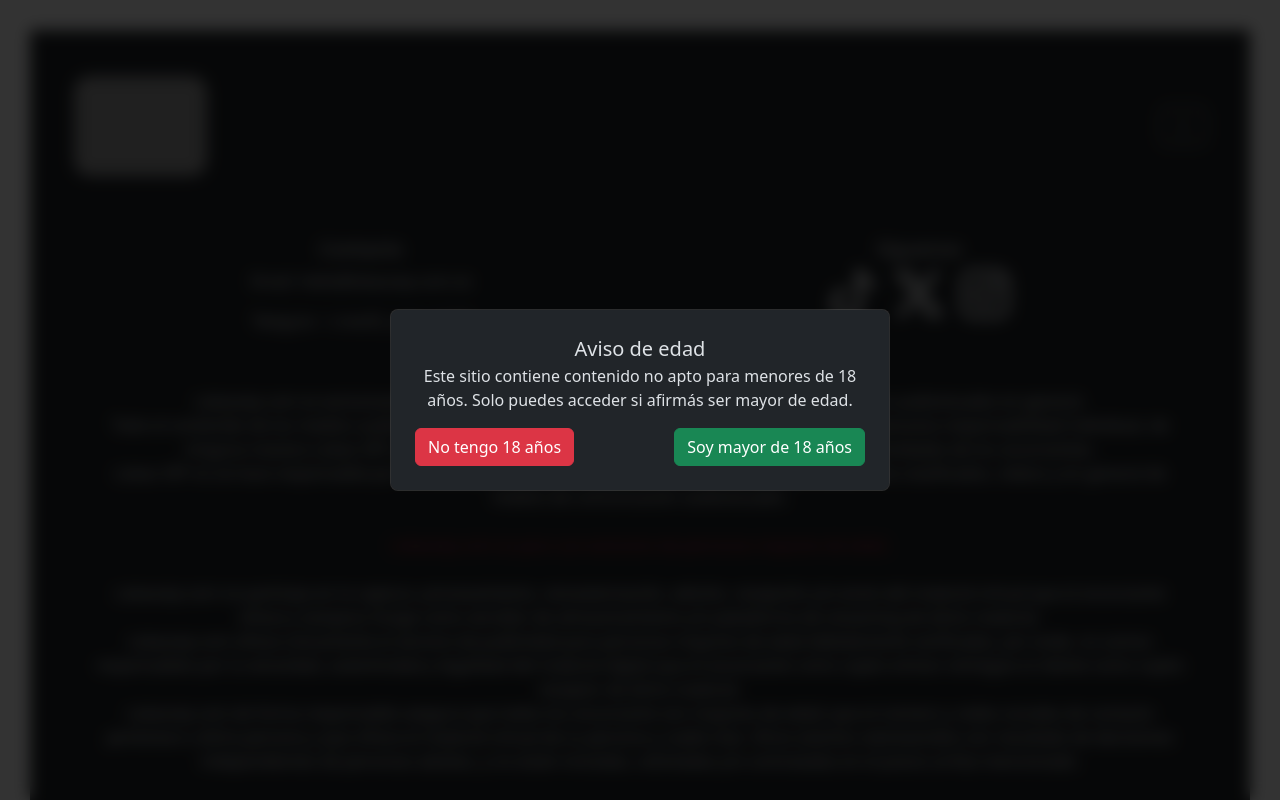
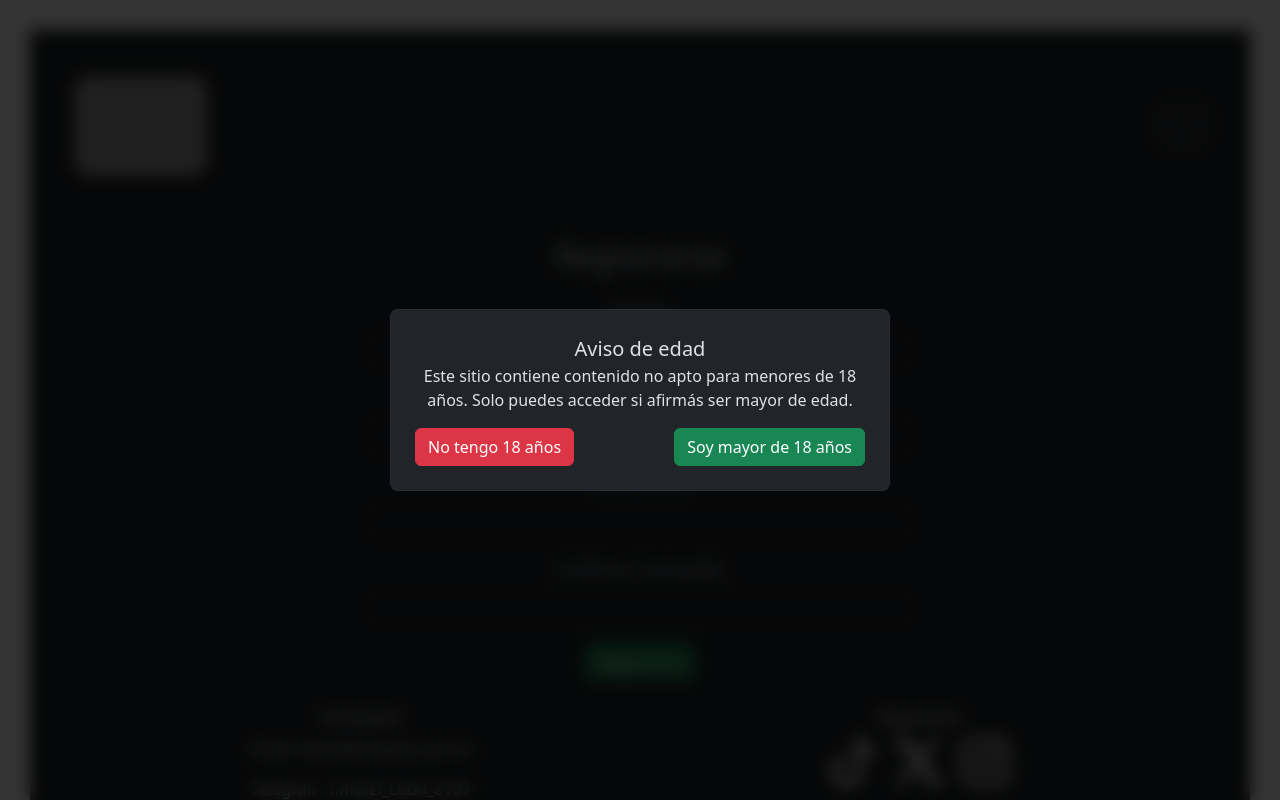
Before and after one commit to luisplata/agenda-react-AI, a React (Vite) app: page /register in a window 1280 px wide. Shown: the top 800 px of the page. Built offline with nearby package versions, Linux system fonts and the light colour scheme; no server answers; grey boxes are pictures that could not be loaded.

Commit message:
layout of dashboard page

```diff
--- a/src/AdminDashboard.tsx
+++ b/src/AdminDashboard.tsx
@@ -1,12 +1,26 @@
 import React from 'react';
+import DashboardLayout from './layouts/DashboardLayout'; // Import DashboardLayout
 
 const AdminDashboard: React.FC = () => {
+  // Define sidebar options specifically for the Admin Dashboard
+  const adminSidebarOptions = (
+    <div style={{ display: 'grid', gap: '10px' }}>
+      {/* Replace with actual admin options (buttons or links) */}
+      <button className="btn btn-secondary">Manage Users</button>
+      <button className="btn btn-secondary">View Reports</button>
+      <button className="btn btn-secondary">Settings</button>
+      {/* Add more admin options here */}
+    </div>
+  );
+
   return (
-    <div className="container mt-5">
-      <h2 className="text-center mb-4">Admin Dashboard</h2>
-      <p>Welcome to the admin dashboard. This is where admin-specific content and functionality will be placed.</p>
-      {/* Add more admin-specific content here */}
-    </div>
+    <DashboardLayout sidebarOptions={adminSidebarOptions}> {/* Pass admin options to DashboardLayout */}
+      <div className="container mt-5"> {/* Keep container for main content padding */}
+        <h2 className="text-center mb-4">Admin Dashboard</h2>
+        <p>Welcome to the admin dashboard. This is where admin-specific content and functionality will be placed.</p>
+        {/* Add more admin-specific content here */}
+      </div>
+    </DashboardLayout>
   );
 };
 
--- a/src/App.tsx
+++ b/src/App.tsx
@@ -6,7 +6,10 @@ import { Routes, Route, BrowserRouter } from 'react-router-dom';
 import ProfileDetail from './ProfileDetail';
 import AgeVerificationModal from "./components/AgeVerificationModal";
 import Login from './Login.tsx';
+import ModelDashboard from './ModelDashboard.tsx'; // Import ModelDashboard
+import AssistDashboard from './AssistDashboard.tsx'; // Import AssistDashboard
 import AdminDashboard from './AdminDashboard.tsx';
+import Register from './Register.tsx'; // Import Register component
 import { AuthProvider } from './context/AuthContext'; // Import AuthProvider
 import ProtectedRoute from './components/ProtectedRoute';
 
@@ -22,6 +25,9 @@ function App() {
               <Route path="/" element={<ProfilesList />} />
               <Route path="/profile/:id" element={<ProfileDetail />} />
               <Route path="/login" element={<Login />} />
+              <Route path="/register" element={<Register />} /> {/* Add route for Register */}
+              <Route path="/model/dashboard" element={<ModelDashboard />} /> {/* Add route for ModelDashboard */}
+              <Route path="/assist/dashboard" element={<AssistDashboard />} /> {/* Add route for AssistDashboard */}
               <Route element={<ProtectedRoute />}>
                 <Route path="/admin/dashboard" element={<AdminDashboard />} />
               </Route>
--- /dev/null
+++ b/src/AssistDashboard.tsx
@@ -0,0 +1,14 @@
+import React from 'react';
+import DashboardLayout from './layouts/DashboardLayout'; // Import DashboardLayout
+
+const AssistDashboard: React.FC = () => {
+  return (
+    <DashboardLayout> {/* Wrap with DashboardLayout */}
+      <h2>Assist Dashboard</h2>
+      <p>This is the dashboard for users with the Assist profile.</p>
+      {/* Add assist-specific dashboard content here */}
+    </DashboardLayout>
+  );
+};
+
+export default AssistDashboard;
--- a/src/Login.tsx
+++ b/src/Login.tsx
@@ -19,9 +19,9 @@ const Login: React.FC = () => {
     if (profile === 'Admin') {
       navigate('/admin/dashboard');
     } else if (profile === 'Model') {
-      // Navigate to Model dashboard
+      navigate('/model/dashboard');
     } else if (profile === 'Assist') {
-      // Navigate to Assist dashboard
+      navigate('/assist/dashboard');
     }
     // Add other profile checks as needed
   }, [profile, navigate]); // Depend on profile and navigate
--- /dev/null
+++ b/src/ModelDashboard.tsx
@@ -0,0 +1,13 @@
+import React from 'react';
+import DashboardLayout from './layouts/DashboardLayout'; // Import DashboardLayout
+
+const ModelDashboard: React.FC = () => {
+  return (
+    <DashboardLayout>
+      <h2 className="text-center mb-4">Model Dashboard</h2>
+      <p className="text-center">Welcome to the Model dashboard! Your specific content will go here.</p>
+      {/* Add your model-specific content here */}
+    </DashboardLayout>);
+};
+
+export default ModelDashboard;
--- /dev/null
+++ b/src/Register.tsx
@@ -0,0 +1,156 @@
+import React, { useState } from 'react';
+
+const apiBaseUrl = import.meta.env.VITE_API_BASE_URL; // Assuming VITE_API_BASE_URL is defined in your environment
+
+const Register: React.FC = () => {
+  const [name, setName] = useState('');
+  const [email, setEmail] = useState('');
+  const [password, setPassword] = useState('');
+  const [passwordConfirmation, setPasswordConfirmation] = useState('');
+  const [isModalOpen, setIsModalOpen] = useState(false);
+  const [modalTitle, setModalTitle] = useState('');
+  const [modalMessage, setModalMessage] = useState('');
+
+  const handleSubmit = (event: React.FormEvent<HTMLFormElement>) => {
+    event.preventDefault();
+    const apiUrl = `${apiBaseUrl}/api/register`;
+
+    fetch(apiUrl, {
+      method: 'POST',
+      headers: {
+        'Content-Type': 'application/json',
+      },
+      body: JSON.stringify({
+        name: name,
+        email: email,
+        password: password,
+        password_confirmation: passwordConfirmation,
+      }),
+    })
+      .then(async response => {
+        const data = await response.json();
+        if (response.status === 201) { // Specifically check for 201 status
+          console.log('Registration successful:', data);
+          setModalTitle('Registration Successful');
+          setModalMessage(data.message || 'User registered successfully.');
+          console.log('Registration successful:', data);
+          setModalTitle('Registration Successful');
+          setModalMessage(data.message || 'User registered successfully.');
+        } else { // Status is not 2xx
+          console.error('Registration failed:', data);
+          setModalTitle('Registration Failed');
+          // Attempt to show validation errors or a general message
+          if (data.errors) {
+            const errorMessages = Object.entries(data.errors)
+              .map(([field, messages]) => {
+                // @ts-ignore
+                return `${field}: ${(messages as string[]).join(', ')}`;
+              })
+              .join('\n'); // Join errors with newlines for better readability
+
+            setModalMessage(errorMessages);
+          } else {
+            setModalMessage(data.message || 'An error occurred during registration.');
+          }
+          // Reset inputs on failure
+          setName('');
+          setEmail('');
+          setPassword('');
+          setPasswordConfirmation('');
+        }
+        setIsModalOpen(true); // Show modal in both success and failure cases
+      })
+      .catch(error => {
+        console.error('Registration failed:', error);
+        setModalTitle('Registration Failed');
+        setModalMessage('Could not connect to the server.');
+        setIsModalOpen(true); // Show modal on fetch error
+        setName(''); // Reset inputs on failure
+        setEmail('');
+        setPassword('');
+        setPasswordConfirmation('');
+      });
+  };
+
+  const closeModal = () => {
+    // Inputs are reset only on login failure within handleSubmit
+    setIsModalOpen(false);
+  };
+
+  return (
+    <div className="container mt-5">
+      <h2 className="text-center mb-4">Registrarse</h2>
+      <form onSubmit={handleSubmit} className="col-md-6 offset-md-3">
+        <div className="mb-3">
+          <label htmlFor="nameInput" className="form-label">Nombre</label>
+          <input
+            type="text"
+            className="form-control"
+            id="nameInput"
+            value={name}
+            onChange={(e) => setName(e.target.value)}
+            required
+          />
+        </div>
+        <div className="mb-3">
+          <label htmlFor="emailInput" className="form-label">Correo Electrónico</label>
+          <input
+            type="email"
+            className="form-control"
+            id="emailInput"
+            value={email}
+            onChange={(e) => setEmail(e.target.value)}
+            required
+          />
+        </div>
+        <div className="mb-3">
+          <label htmlFor="passwordInput" className="form-label">Contraseña</label>
+          <input
+            type="password"
+            className="form-control"
+            id="passwordInput"
+            value={password}
+            onChange={(e) => setPassword(e.target.value)}
+            required
+          />
+        </div>
+        <div className="mb-3">
+          <label htmlFor="passwordConfirmationInput" className="form-label">Confirmar Contraseña</label>
+          <input
+            type="password"
+            className="form-control"
+            id="passwordConfirmationInput"
+            value={passwordConfirmation}
+            onChange={(e) => setPasswordConfirmation(e.target.value)}
+            required
+          />
+        </div>
+        <button type="submit" className="btn btn-success">Registrarse</button>
+      </form>
+
+      {/* Registration Result Modal */}
+      {isModalOpen && (
+        <div className="modal show d-block" tabIndex={-1} role="dialog" onClick={closeModal}>
+          <div className="modal-dialog" role="document" onClick={(e) => e.stopPropagation()}>
+            <div className="modal-content">
+              <div className="modal-header">
+                <h5 className="modal-title">{modalTitle}</h5>
+                <button type="button" className="btn-close" aria-label="Close" onClick={closeModal}></button>
+              </div>
+              <div className="modal-body">
+                <p>{modalMessage}</p>
+              </div>
+              <div className="modal-footer">
+                <button type="button" className="btn btn-secondary" onClick={closeModal}>
+                  Close
+                </button>
+              </div>
+            </div>
+          </div>
+        </div>
+      )}
+    </div>
+  );
+};
+
+export default Register;
--- /dev/null
+++ b/src/layouts/DashboardLayout.tsx
@@ -0,0 +1,26 @@
+import React from 'react';
+import type { ReactNode } from 'react'; // Import ReactNode for typing children
+
+interface DashboardLayoutProps {
+  children?: ReactNode; // Define children prop
+  sidebarOptions?: ReactNode; // Add sidebarOptions prop
+}
+
+const DashboardLayout: React.FC<DashboardLayoutProps> = ({ children, sidebarOptions }) => {
+  return (
+    <div style={{ display: 'flex', minHeight: '100vh', backgroundColor: '#212529', color: '#f8f9fa' }}> {/* Apply dark background and light text to main container */}
+      {/* Left Sidebar (Options) */}
+      <div style={{ width: '250px', backgroundColor: '#343a40', padding: '20px', color: '#f8f9fa' }}> {/* Apply darker background and light text to sidebar */}
+        <h4 className="text-center">Options</h4> {/* Center the heading */}
+        <div style={{ display: 'grid', gap: '10px' }}>{sidebarOptions}</div> {/* Render sidebarOptions here */}
+      </div>
+
+      {/* Right Content Area */}
+      <div style={{ flexGrow: 1, padding: '20px' }}>
+        {children}
+      </div>
+    </div>
+  );
+};
+
+export default DashboardLayout;
```
